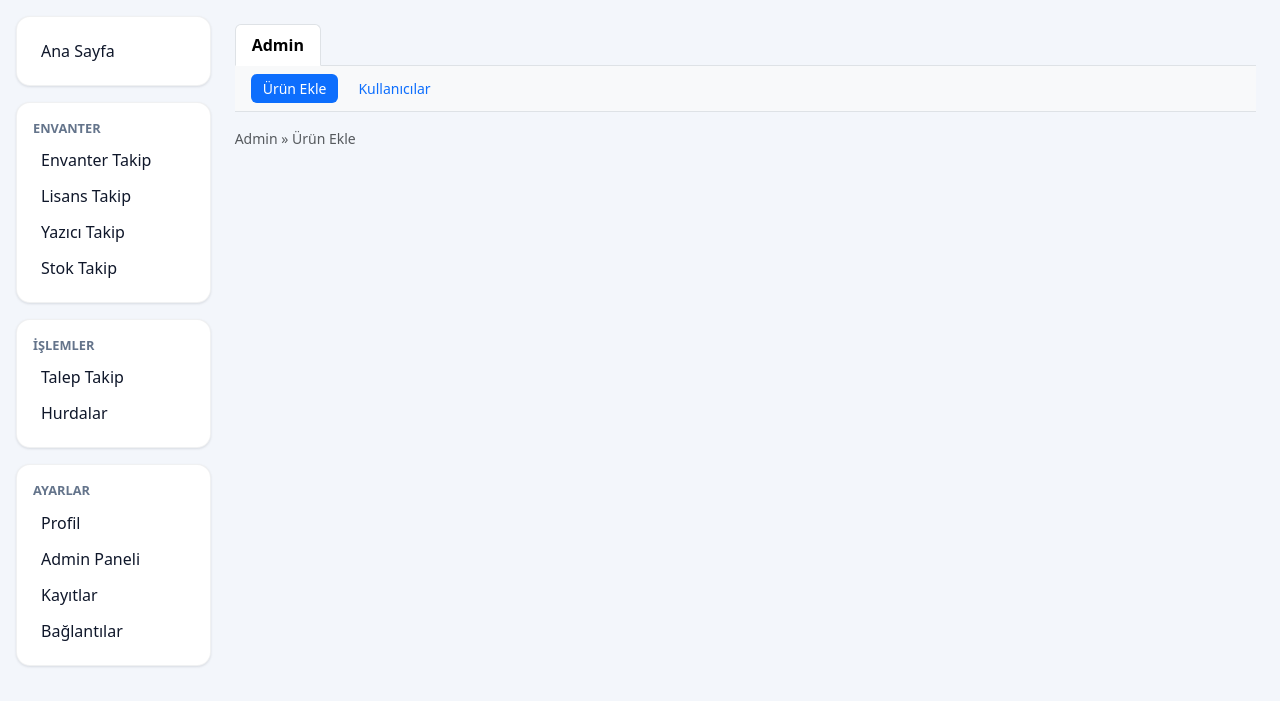
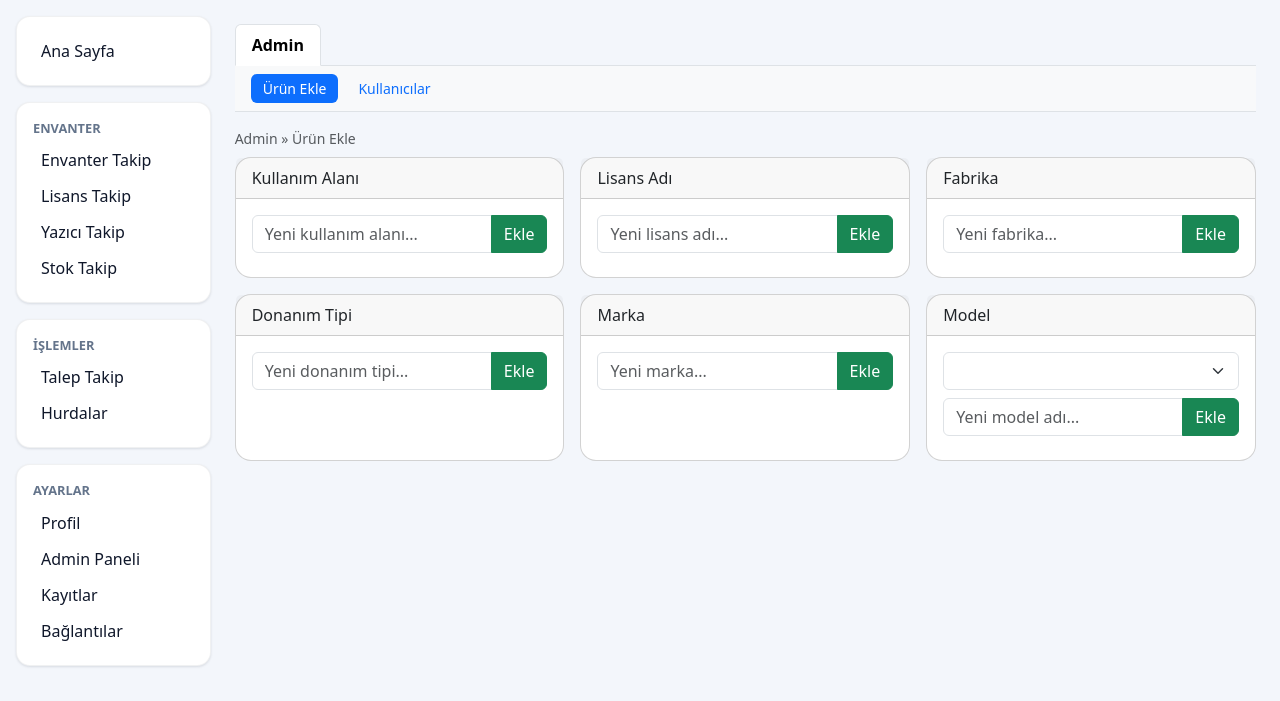
Before and after one commit to fixadd/envanter, a FastAPI app: page /admin in a window 1280 px wide. Shown: the part 47-748 px from the top of the page. Run offline with FastAPI, Linux system fonts and the light colour scheme; a user stored in the database is signed in; data comes from the database, SQL or seed files in the repository; lists and menus that the app fills with data are empty; some libraries are stand-ins or nearby versions.

Commit message:
Show product reference box by default

```diff
--- a/templates/admin_panel.html
+++ b/templates/admin_panel.html
@@ -30,7 +30,7 @@
   <nav class="small text-muted mt-3 mb-2">Admin » Ürün Ekle</nav>
 
   <!-- ÜRÜN EKLE KUTUSU (REFERANS TABLOLARI) -->
-  <div class="collapse" id="productBox">
+  <div class="collapse show" id="productBox">
     <div class="row g-3">
 
       <!-- Kullanım Alanı -->
```
